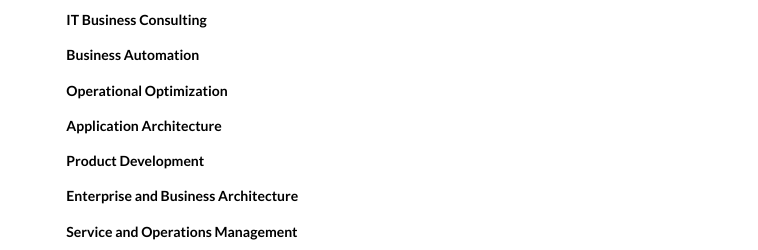
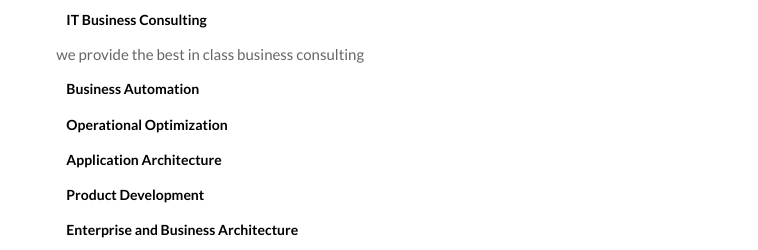
Before and after one commit to dajium/archmainweb, a plain HTML site: page index.html in a window 1280 px wide. Shown: the part 1493-1743 px from the top of the page, 522-1280 px from the left. Drawn offline with nearby package versions, Linux system fonts and the light colour scheme.

Commit message:
business dev

```diff
--- a/index.html
+++ b/index.html
@@ -119,7 +119,7 @@
                      Service Delivery performance. </h3>
                   <div>
                      <ul>
-                        <li>IT Business Consulting</li>
+                        <li>IT Business Consulting</li><p>we provide the best in class business consulting</p>
                         <li>Business Automation</li>
                         <li>Operational Optimization</li>
                         <li>Application Architecture </li>
```
